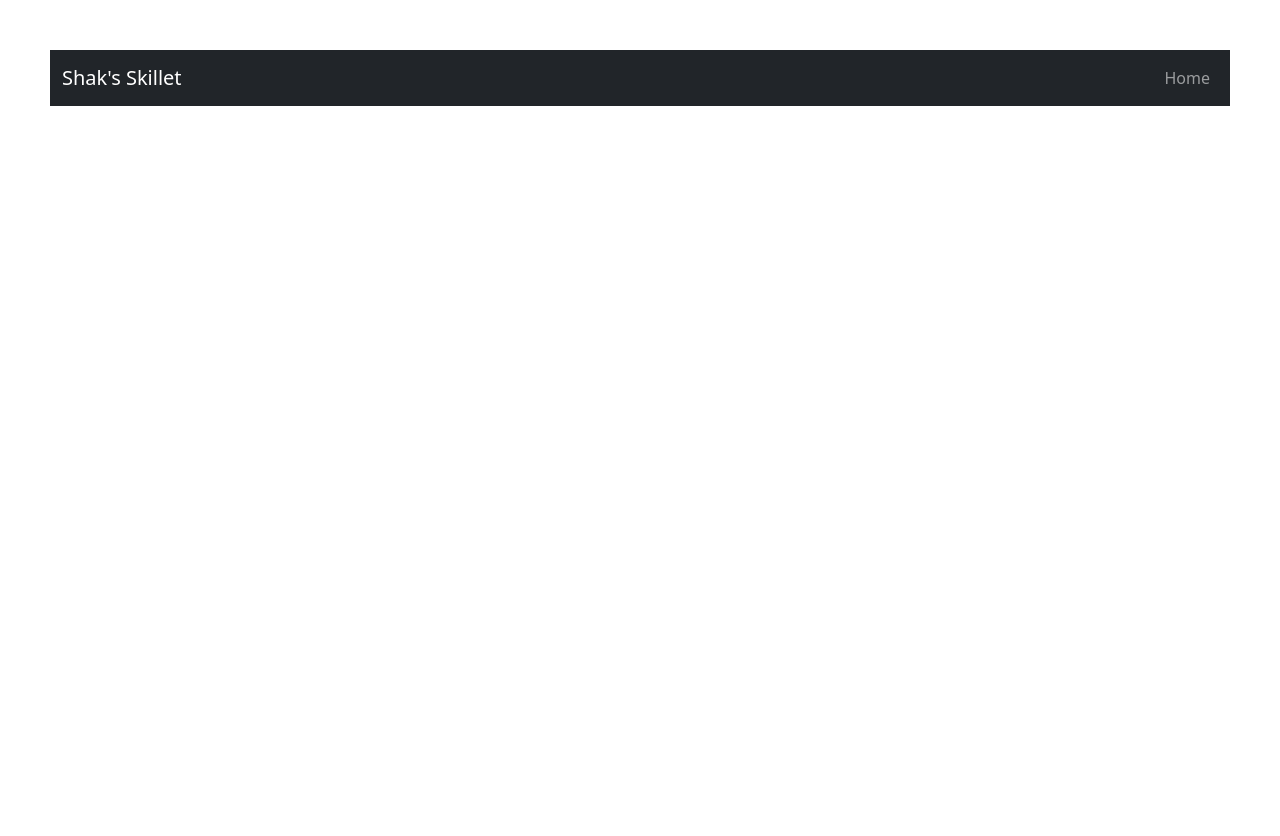
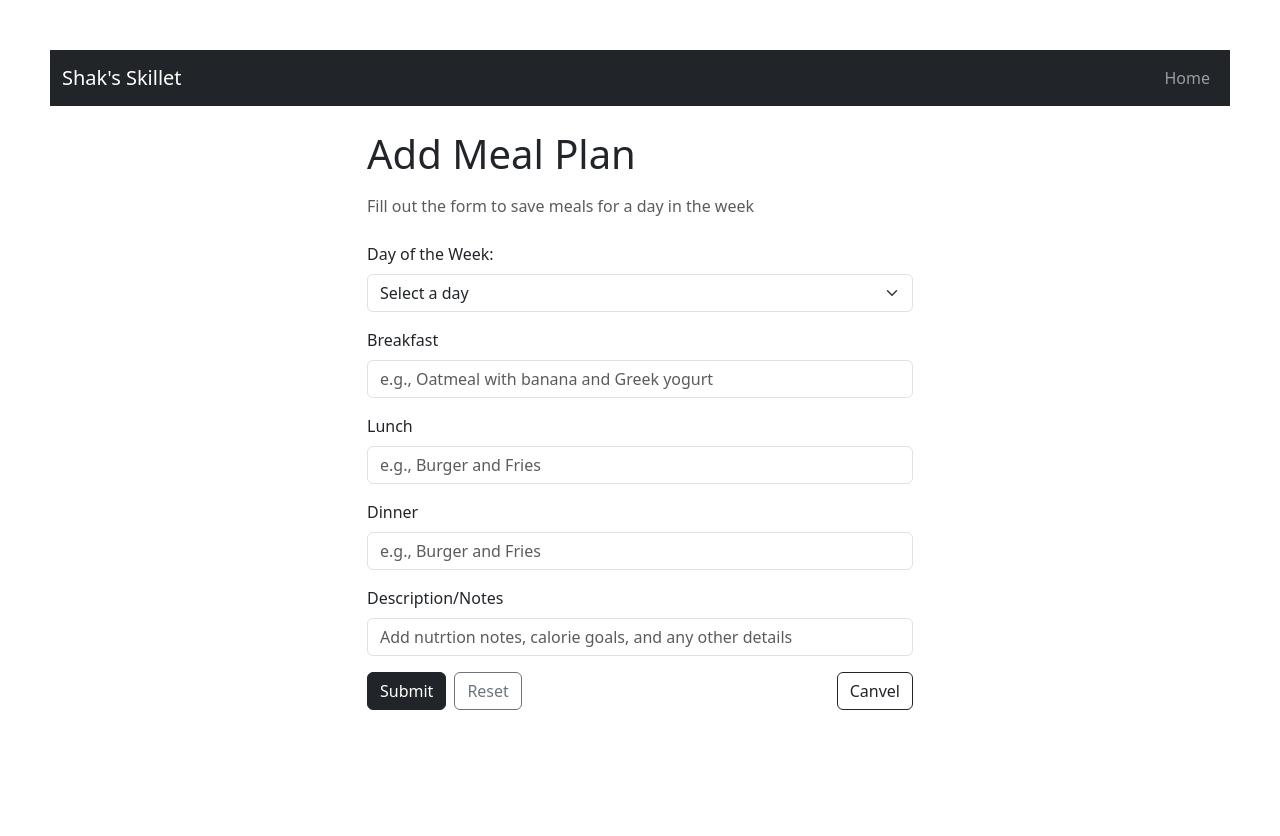
Before and after one commit to shakirhossain-jpg/INFR3120-Assignment-3, a Node server app: page /addmeal in a window 1280 px wide. Before the commit the page ends 106 px from the top, so only its background shows below. Run offline with Node 20, Linux system fonts and the light colour scheme; some libraries are stand-ins or nearby versions.

Commit message:
Add meal page created with form to add a new meal for a day of the week

```diff
--- a/views/addMeal.ejs
+++ b/views/addMeal.ejs
@@ -9,6 +9,93 @@
   </head>
   <body>
     <%- include('header') %>
+    <!--Container with each input, centered in page-->
+    <div class="container" style="min-height: 82vh;">
+        <div class="row justify-content-center my-4">
+            <div class = "col-md-8 col-lg-6">
+                <h1 class="mb-3">Add Meal Plan</h1>
+                <p class="text-muted mb-4">Fill out the form to save meals
+                    for a day in the week
+                </p>
+
+                <!--Meal Plan form created with Bootstrap form controls-->
+                <form action="/addMeal" method="POST">
+                    <!-- Day of the Week Dropdown Menu-->
+                    <div class="mb-3">
+                        <label for="day" class="form-label">Day of the Week:</label>
+                        <select class="form-select" id="day" name="day" required>
+                            <option value="" selected disabled>Select a day</option>
+                            <option value="Monday">Monday</option>
+                            <option value="Tuesday">Tuesday</option>
+                            <option value="Wednesday">Wednesday</option>
+                            <option value="Thursday">Thursday</option>
+                            <option value="Friday">Friday</option>
+                            <option value="Saturday">Saturday</option>
+                            <option value="Sunday">Sunday</option>
+                        </select>
+                    </div>
+
+                    <!--Breakfast Input Box-->
+                    <div class="mb-3">
+                        <label for="breakfast" class="form-label">Breakfast</label>
+                        <input
+                        type="text"
+                        class="form-control"
+                        id="breakfast"
+                        name="breakfast"
+                        placeholder="e.g., Oatmeal with banana and Greek yogurt"
+                        required
+                        >
+                    </div>
+
+                    <!--Lunch Input Box-->
+                    <div class="mb-3">
+                        <label for="lunch" class="form-label">Lunch</label>
+                        <input
+                        type="text"
+                        class="form-control"
+                        id="lunch"
+                        name="lunch"
+                        placeholder="e.g., Burger and Fries"
+                        required
+                        >
+                    </div>
+
+                    <!--Dinner Input Box-->
+                    <div class="mb-3">
+                        <label for="dinner" class="form-label">Dinner</label>
+                        <input
+                        type="text"
+                        class="form-control"
+                        id="dinner"
+                        name="dinner"
+                        placeholder="e.g., Burger and Fries"
+                        required
+                        >
+                    </div>
+                    <!-- Notes/Description Field-->
+                     <div class="mb-3">
+                        <label for="description" class="form-label">Description/Notes</label>
+                        <input
+                        type="text"
+                        class="form-control"
+                        id="description"
+                        name="description"
+                        placeholder="Add nutrtion notes, calorie goals, and any other details"
+                        required
+                        >
+                    </div>
+
+                    <!--Submit/Reset/Cancel Buttons-->
+                    <div class="d-flex gap-2">
+                        <button type="submit" class="btn btn-dark">Submit</button>
+                        <button type="reset" class="btn btn-outline-secondary">Reset</button>
+                        <a href="/" class="btn btn-outline-dark ms-auto">Canvel</a>
+                    </div>
+                </form>
+            </div>
+        </div>
+    </div>
 
   </body>
 </html>
```
